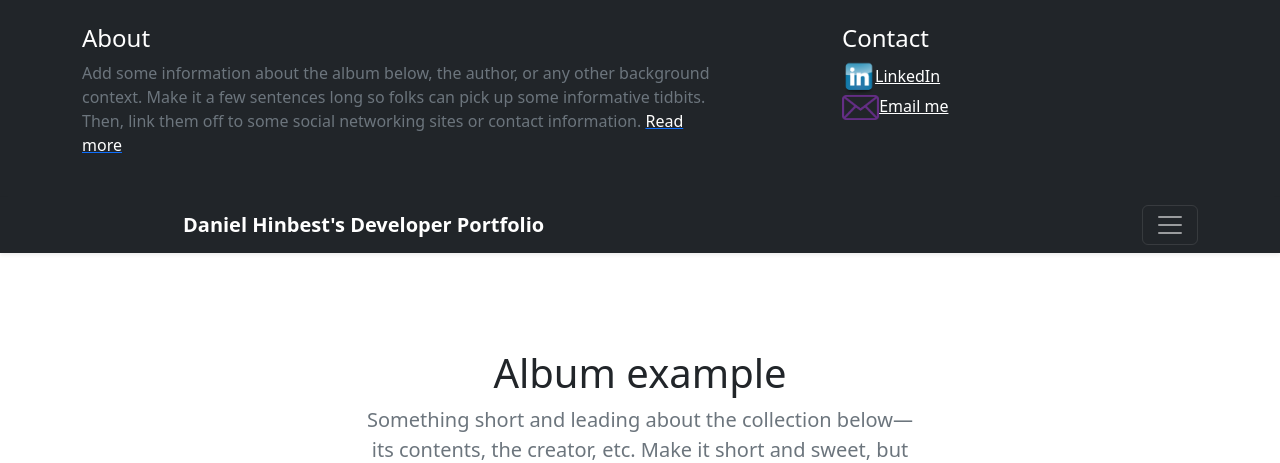
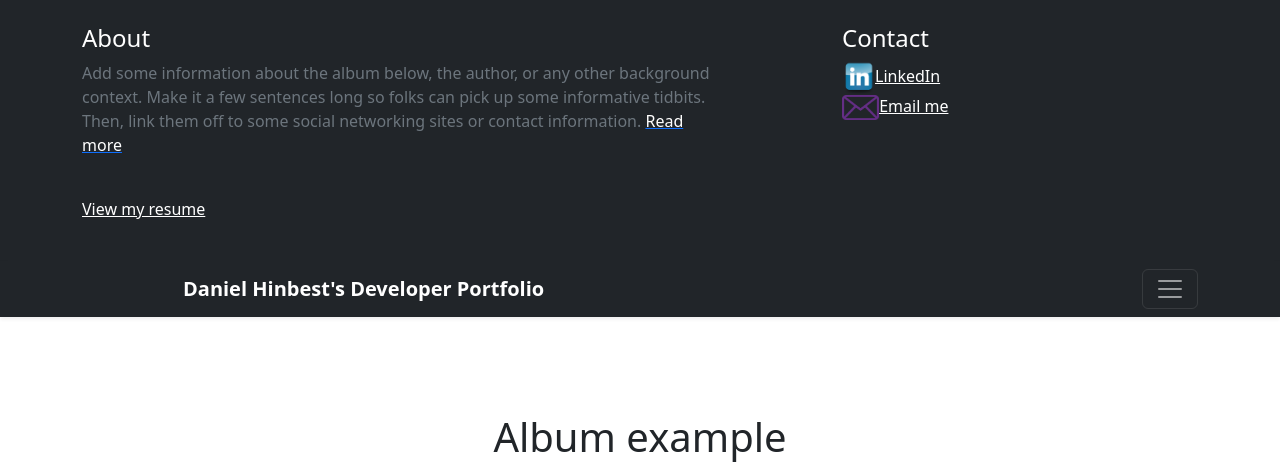
Before and after one commit to DanielHinbest/Portfolio, a Django app: page / in a window 1280 px wide, after a click that opens the changed part. Shown: the top 463 px of the page. Run offline with Django 4.2, Linux system fonts and the light colour scheme; data that the repository does not hold is empty; some libraries are stand-ins or nearby versions.

Commit message:
added resume pdf file

```diff
--- a/portfolio/templates/portfolio/about.html
+++ b/portfolio/templates/portfolio/about.html
@@ -1,5 +1,9 @@
 {% extends 'portfolio/base.html' %}
 {% block title %}About Me{% endblock %}
 {% block content %}
-This will be the about page
+<div class="album py-5 bg-light">
+    <div class="container">
+        <p>This will be the about page<p>
+    </div>
+</div>
 {% endblock content %}
--- a/portfolio/templates/portfolio/base.html
+++ b/portfolio/templates/portfolio/base.html
@@ -26,11 +26,13 @@
           <p class="text-muted">Add some information about the album below, the author, or any other background context.
             Make it a few sentences long so folks can pick up some informative tidbits.
             Then, link them off to some social networking sites or contact information. <a href="{% url 'portfolio:about' %}"><font color="white">Read more</font></a></p>
+          <br/>
+          <p><a class="text-white" href="{% static 'portfolio/files/resume.pdf' %}" target="_blank">View my resume</a></p>
         </div>
         <div class="col-sm-4 offset-md-1 py-4">
           <h4 class="text-white">Contact</h4>
           <ul class="list-unstyled">
-            <li><a href="https://www.linkedin.com/in/daniel-hinbest/" class="text-white"><img height="33" width="33" src="{% static 'portfolio/images/linkedin.png' %}"/>LinkedIn</a></li>
+            <li><a href="https://www.linkedin.com/in/daniel-hinbest/" class="text-white" target="_blank"><img height="33" width="33" src="{% static 'portfolio/images/linkedin.png' %}"/>LinkedIn</a></li>
             <li><a href="#" class="text-white"><img height="25" src="{% static 'portfolio/images/email.png' %}"/>Email me</a></li>
           </ul>
         </div>
```
Also changed, not shown: 1 other file.
